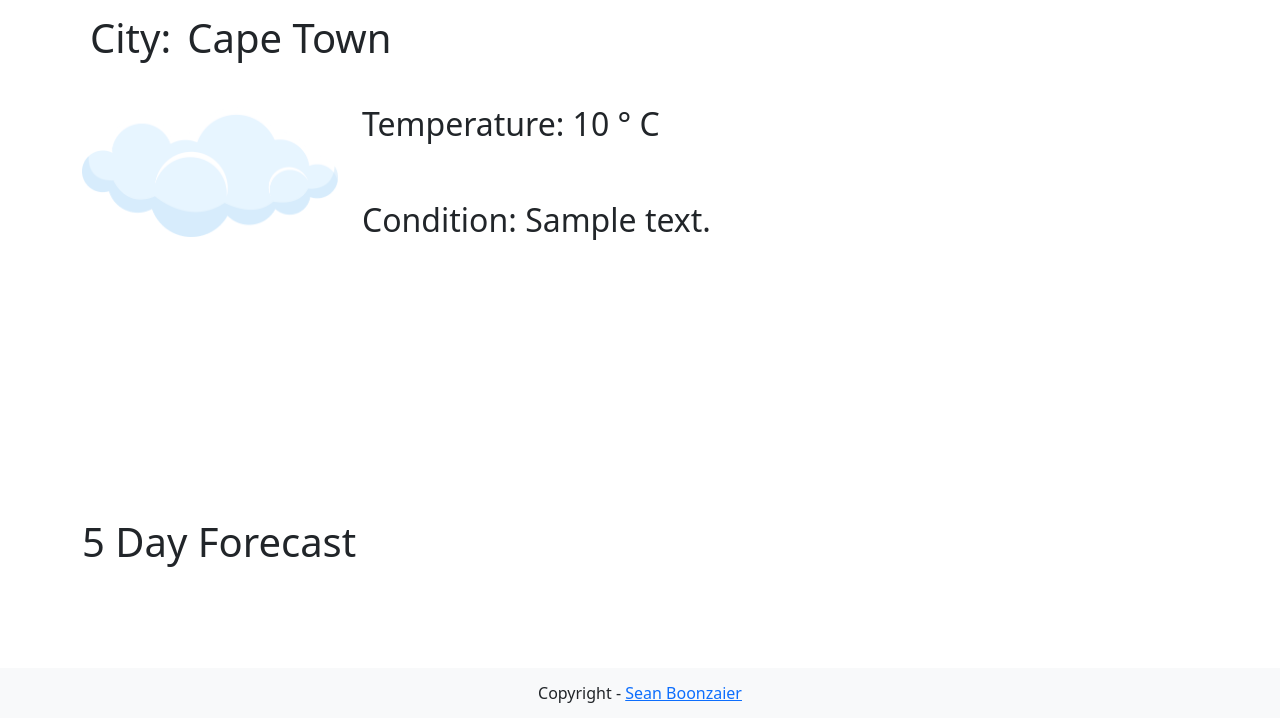
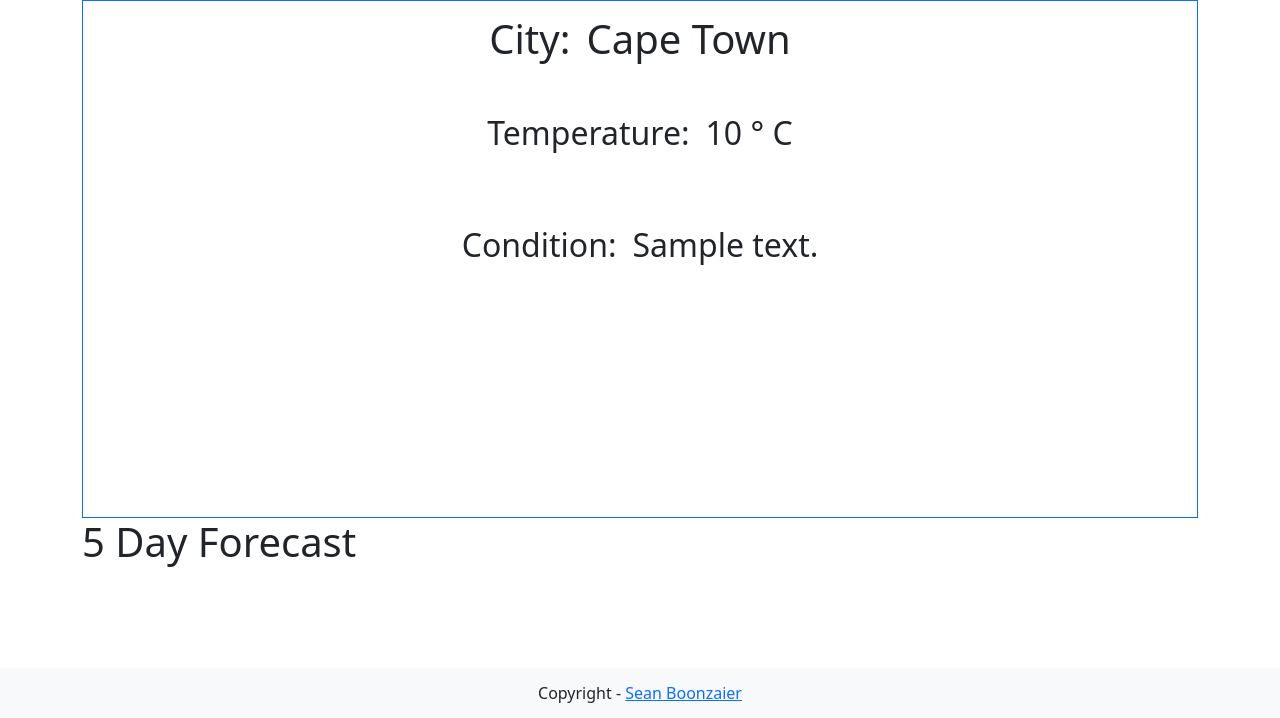
Before and after one commit to SKYWVRD/django-weatherapp, a Django app: page / in a window 1280 px wide. Shown: the part 82-800 px from the top of the page. Run offline with Django 4.2, Linux system fonts and the light colour scheme; a database or web service that is not in the repository returns one stand-in record (values such as "Sample title"); data that the repository does not hold is empty.

Commit message:
Update index.html with new styling

```diff
--- a/weatherapp/weather/templates/weather/index.html
+++ b/weatherapp/weather/templates/weather/index.html
@@ -1,19 +1,30 @@
 {% extends 'base.html' %}
 {% block content %}
+{% load static %}
 <div id='main-container' class='d-flex flex-column current-location-content flex-fill'>
-  <div id="today" class="flex-column flex-grow-1 h-80">
-    <div class="title-container d-flex align-self-center">
+  <div id="today" class="d-flex flex-column flex-grow-1 h-80 w-100 border border-primary">
+    <div class=" title-container d-flex align-self-center">
     <div class="fs-1 p-2">City: </div>
     <div class="title fs-1 p-2">{{ weather.city }}</div>
   </div>
-    <div class="current-info-container d-flex flex-wrap justify-content-center">
-      <div class="flex-grow-1 align-self-center" style="max-width: 20vw;" >
-        {% load static %}
-        <img src="{% static 'images/cloudy.png' %}"alt="weather-picture" style="max-width: 100%;">
+  <div class="d-flex justify-content-center flex-wrap">
+    <div class="" style="max-width: 80vw;">
+      {% if 'cloud' in weather.description %}
+      <img class="weather-image" src="{% static 'images/cloudy.png' %}" alt="weather-picture"">
+      {% endif %}
+      {% if 'clear' in weather.description %}
+      <img class="weather-image" src="{% static 'images/sunny.png' %}" alt="weather-picture">
+      {% endif %}
     </div>
-      <div class="weather-info flex-grow-1">
-        <div class="fs-2 p-4">Temperature: {{ weather.temperature }}</div>
-        <div class="fs-2 p-4">Condition: {{ weather.description }}</div>
+    <div class="d-flex flex-column weather-info flex-grow align-self-center justify-content-center">
+      <div class="d-flex fs-2 p-4 align-self-center flex-wrap justify-content-center">
+        <div class="p-2">Temperature: </div>
+        <div class="p-2">{{ weather.temperature }}</div>
+      </div>
+      <div class="d-flex fs-2 p-4 align-self-center flex-wrap justify-content-center">
+        <div class="p-2">Condition: </div>
+        <div class="p-2">{{ weather.description }}</div>
+      </div>
     </div>
   </div>
   <div> {{ error.message }}</div>
```
Lines whose indentation alone changed are shown as unchanged.
